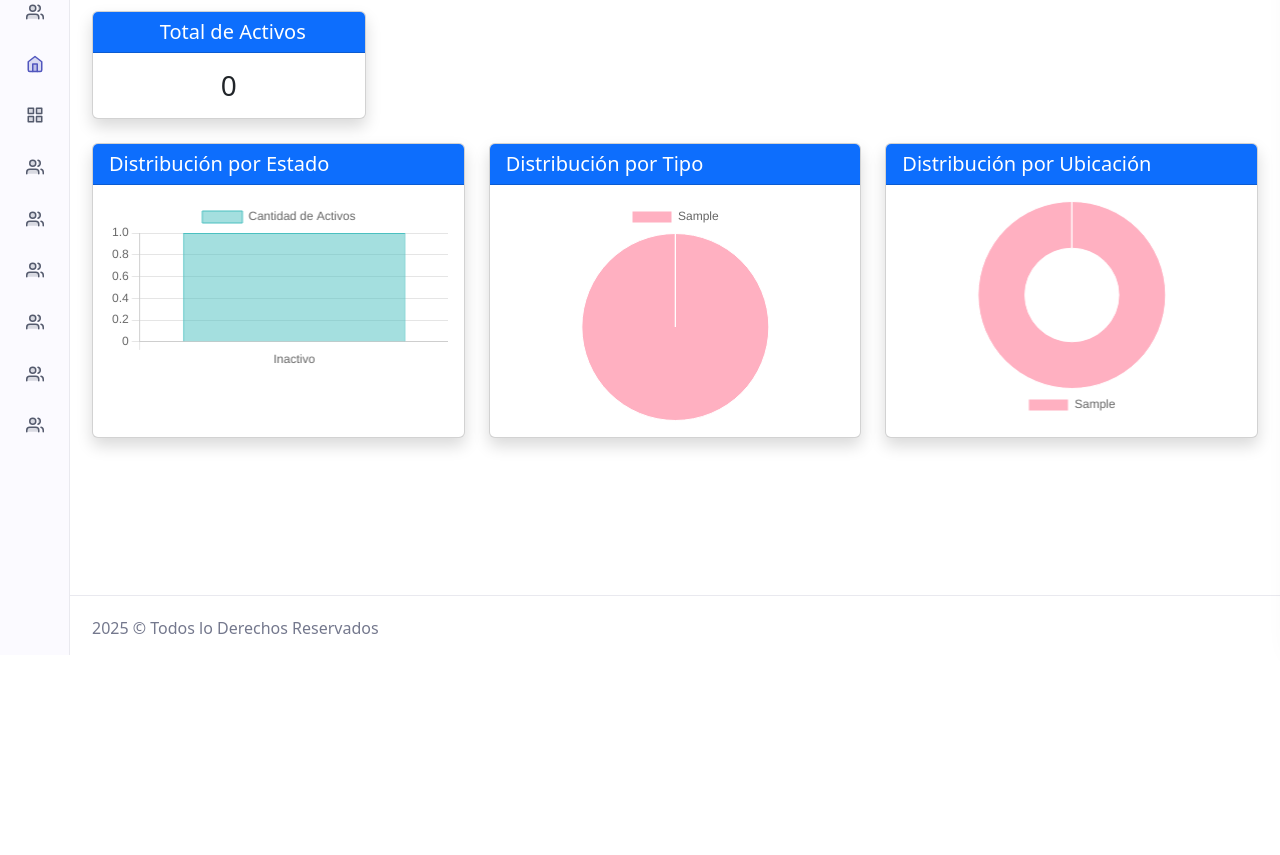
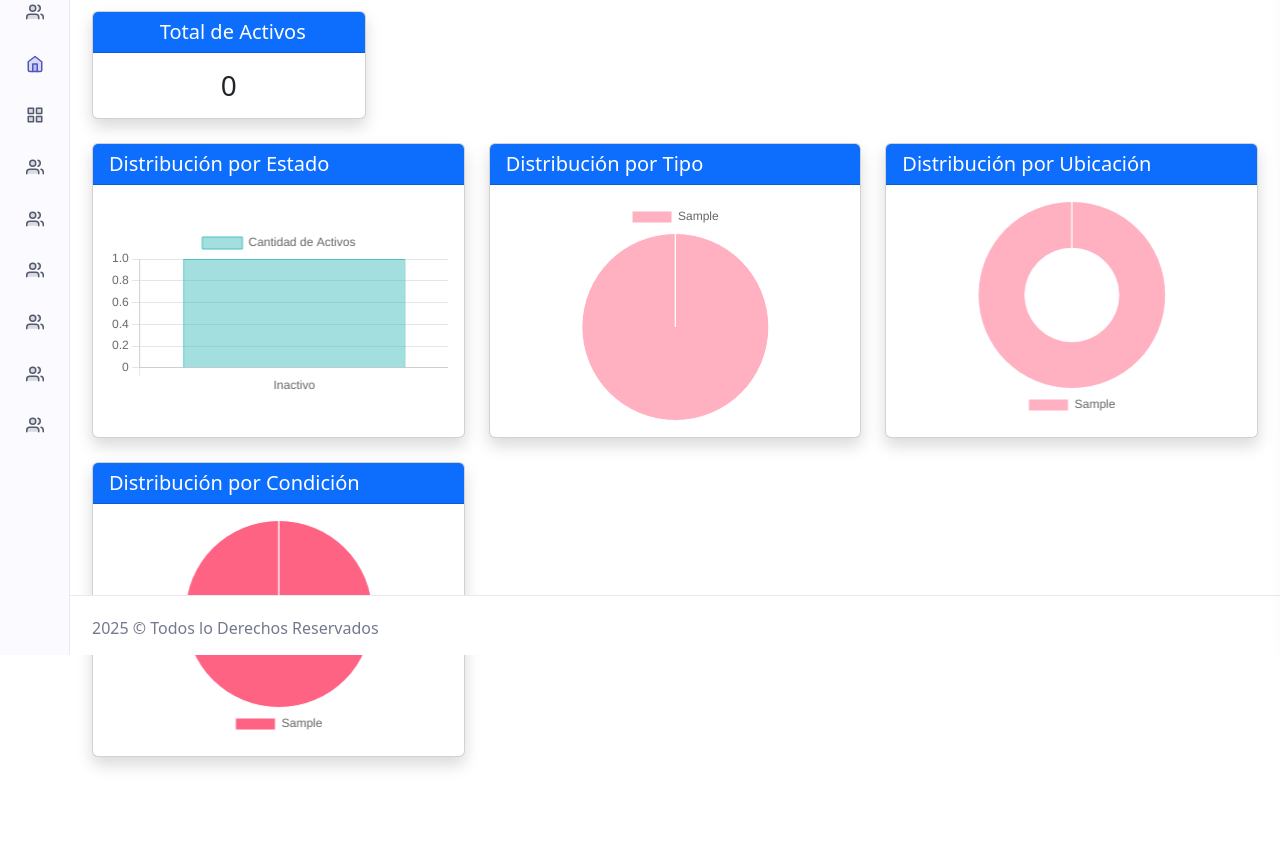
Before and after one commit to andres-app/gestionti, a PHP site: page /gestionti/view/homecolaborador/ in a window 1280 px wide. Shown: the part 145-1000 px from the top of the page. Run offline with PHP 8.4, Linux system fonts and the light colour scheme; a user stored in the database is signed in; data comes from the database, SQL or seed files in the repository; tables that the repository leaves empty or names only in its code hold one stand-in row (values such as "Sample post"); some libraries are stand-ins or nearby versions.

Commit message:
Nuevos graficos

```diff
--- a/controller/activo.php
+++ b/controller/activo.php
@@ -208,4 +208,9 @@ switch ($_GET["op"]) {
         $datos = $activo->get_activos_por_ubicacion();
         echo json_encode($datos);
         break;
+
+    case "activos_condicion":
+        $datos = $activo->get_activos_por_condicion();
+        echo json_encode($datos);
+        break;
 }
--- a/models/Activo.php
+++ b/models/Activo.php
@@ -336,4 +336,20 @@ class Activo extends Conectar
         return $stmt->fetchAll(PDO::FETCH_ASSOC);
     }
 
+    public function get_activos_por_condicion() {
+        $conectar = parent::conexion();
+        parent::set_names();
+
+        $sql = "SELECT condicion, COUNT(*) AS total
+                FROM activos
+                WHERE condicion IS NOT NULL AND condicion != ''
+                GROUP BY condicion";
+
+        $stmt = $conectar->prepare($sql);
+        $stmt->execute();
+
+        return $stmt->fetchAll(PDO::FETCH_ASSOC);
+    }
+
+
 }
--- a/view/homecolaborador/homecolaborador.js
+++ b/view/homecolaborador/homecolaborador.js
@@ -117,3 +117,38 @@ fetch("../../controller/activo.php?op=activos_tipo")
             }
         });
     });
+
+    fetch("../../controller/activo.php?op=activos_condicion")
+    .then(res => res.json())
+    .then(data => {
+        const labels = data.map(d => d.condicion);
+        const valores = data.map(d => parseInt(d.total));
+
+        const ctx = document.getElementById('graficoCondicion');
+        if (!ctx) return;
+
+        new Chart(ctx, {
+            type: 'pie',
+            data: {
+                labels: labels,
+                datasets: [{
+                    label: 'Condición',
+                    data: valores,
+                    backgroundColor: [
+                        '#FF6384', '#36A2EB', '#FFCE56',
+                        '#4BC0C0', '#9966FF', '#FF9F40'
+                    ],
+                    borderColor: '#fff',
+                    borderWidth: 1
+                }]
+            },
+            options: {
+                responsive: true,
+                plugins: {
+                    legend: {
+                        position: 'bottom'
+                    }
+                }
+            }
+        });
+    });
--- a/view/homecolaborador/index.php
+++ b/view/homecolaborador/index.php
@@ -53,15 +53,15 @@ if (isset($_SESSION["usu_id"]) && count($datos) > 0) {
                         </div>
                     </div>
 
-                    <!-- Gráficos en una sola fila -->
-                    <div class="row g-4 align-items-stretch">
+                    <!-- Fila de 3 gráficos -->
+                    <div class="row g-4 align-items-stretch mb-4">
                         <!-- Estado -->
-                        <div class="col-xl-4 col-md-12">
+                        <div class="col-xl-4 col-md-6">
                             <div class="card shadow h-100">
                                 <div class="card-header bg-primary text-white">
                                     <h5 class="my-0 text-white">Distribución por Estado</h5>
                                 </div>
-                                <div class="card-body">
+                                <div class="card-body d-flex justify-content-center align-items-center">
                                     <canvas id="graficoEstado" style="height: 220px; max-height: 220px;"></canvas>
                                 </div>
                             </div>
@@ -73,20 +73,34 @@ if (isset($_SESSION["usu_id"]) && count($datos) > 0) {
                                 <div class="card-header bg-primary text-white">
                                     <h5 class="my-0 text-white">Distribución por Tipo</h5>
                                 </div>
-                                <div class="card-body">
+                                <div class="card-body d-flex justify-content-center align-items-center">
                                     <canvas id="graficoTipo" style="height: 220px; max-height: 220px;"></canvas>
                                 </div>
                             </div>
                         </div>
 
                         <!-- Ubicación -->
-                        <div class="col-xl-4 col-md-12">
+                        <div class="col-xl-4 col-md-6">
                             <div class="card shadow h-100">
                                 <div class="card-header bg-primary text-white">
                                     <h5 class="my-0 text-white">Distribución por Ubicación</h5>
                                 </div>
-                                <div class="card-body">
+                                <div class="card-body d-flex justify-content-center align-items-center">
                                     <canvas id="graficoUbicacion" style="height: 220px; max-height: 220px;"></canvas>
+                                </div>
+                            </div>
+                        </div>
+                    </div>
+
+                    <!-- Fila 2: Gráfico por condición -->
+                    <div class="row g-4 align-items-stretch">
+                        <div class="col-xl-4 col-md-6">
+                            <div class="card shadow h-100">
+                                <div class="card-header bg-primary text-white">
+                                    <h5 class="my-0 text-white">Distribución por Condición</h5>
+                                </div>
+                                <div class="card-body d-flex justify-content-center align-items-center">
+                                    <canvas id="graficoCondicion" style="height: 220px; max-height: 220px;"></canvas>
                                 </div>
                             </div>
                         </div>
```
